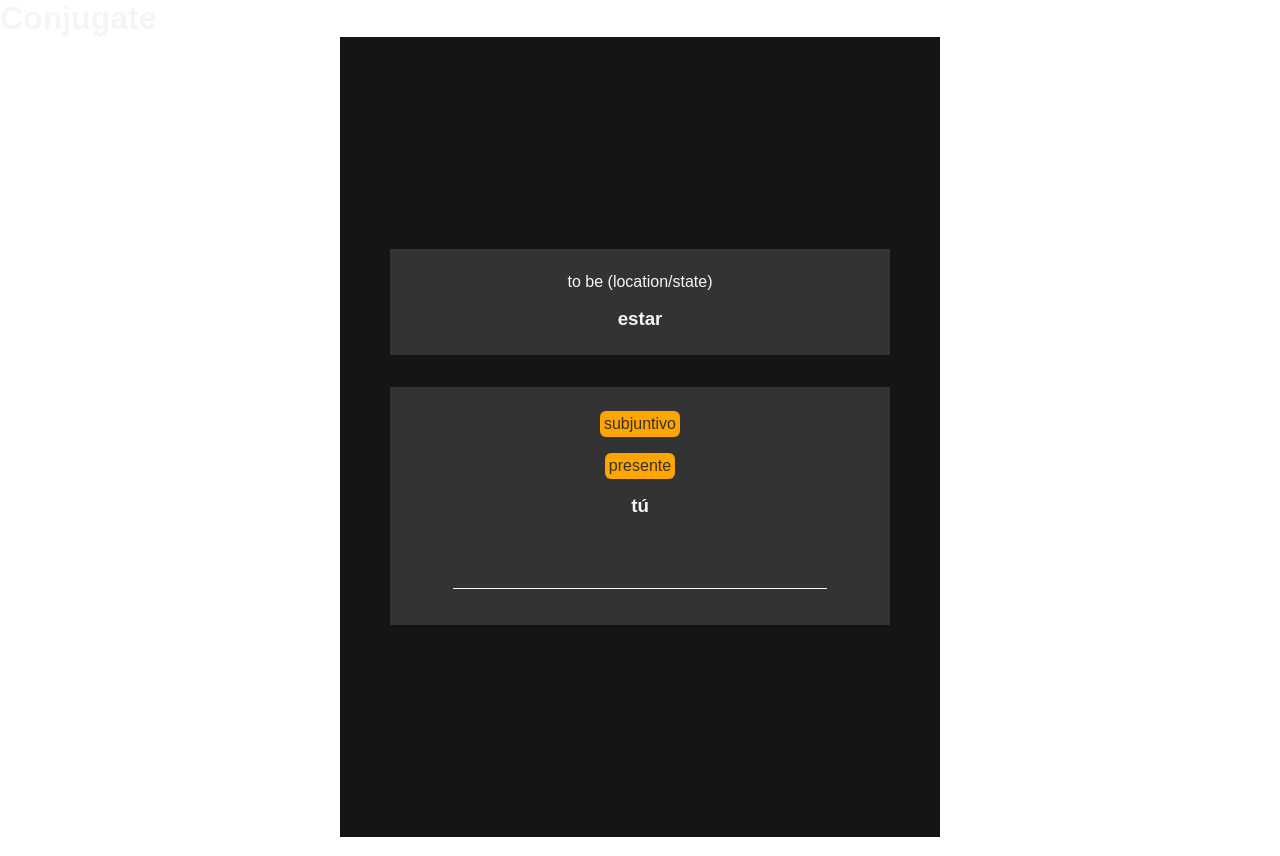
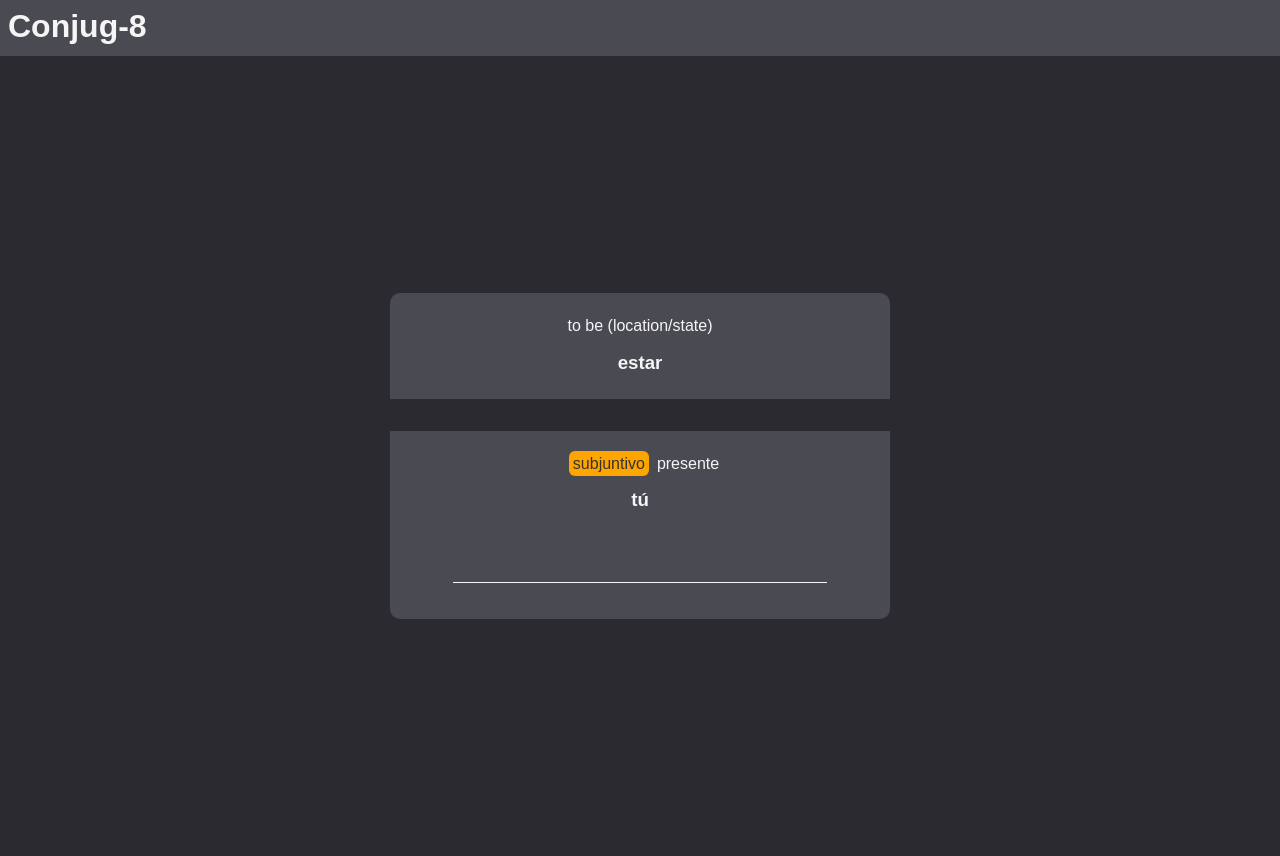
Before and after one commit to BuenVia/conjugar, a React (Create React App) app: page / in a window 1280 px wide. Built offline with nearby package versions, Linux system fonts and the light colour scheme.

Commit message:
update to styles

```diff
--- a/src/App.css
+++ b/src/App.css
@@ -7,17 +7,28 @@
 body {
   font-family: sans-serif;
   color: whitesmoke;
+  background-color: rgb(42, 42, 48);
+}
+
+.App {
+  height: 100vh;
+}
+
+header {
+  height: 7%;
+  background-color: rgb(74, 74, 82);
+  padding: 0.5em;
 }
 
 .card-container {
   width: 600px;
+  height: 93%;
   min-height: 800px;
   margin: auto;
   display: flex;
   flex-direction: column;
   justify-content: center;
   align-items: center;
-  background-color: rgb(21, 21, 24);
 }
 
 .verb-container {
@@ -28,7 +39,8 @@ body {
   flex-direction: column;
   justify-content: center;
   align-items: center;
-  background-color: #333333;
+  background-color: rgb(74, 74, 82);
+  border-radius: 10px 10px 0 0;
 }
 .verb-container p, .verb-container h3 {
   margin: 0.5em 0;
@@ -38,7 +50,8 @@ body {
   width: 500px;
   margin: 1em;
   padding: 1em;
-  background-color: #333333;
+  background-color: rgb(74, 74, 82);
+  border-radius: 0 0 10px 10px;
 }
 .conjugation-container .details-container {
   margin: 0.5em 0;
@@ -48,7 +61,8 @@ body {
   align-items: center;
   gap: 1em;
 }
-.conjugation-container .details-container p {
+.conjugation-container .details-container .mood {
+  margin: 0 0.5em;
   padding: 0.25em;
   background-color: orange;
   color: #333333;
--- a/src/App.scss
+++ b/src/App.scss
@@ -7,17 +7,28 @@
 body {
   font-family: sans-serif;
   color: whitesmoke;
+  background-color: rgb(42, 42, 48);
+}
+
+.App {
+  height: 100vh;
+}
+
+header {
+  height: 7%;
+  background-color: rgb(74, 74, 82);
+  padding: .5em;
 }
 
 .card-container {
   width: 600px;
+  height: 93%;
   min-height: 800px;
   margin: auto;
   display: flex;
   flex-direction: column;
   justify-content: center;
   align-items: center;
-  background-color: rgb(21, 21, 24);
 }
 
 .verb-container {
@@ -28,7 +39,8 @@ body {
   flex-direction: column;
   justify-content: center;
   align-items: center;
-  background-color: #333333;
+  background-color: rgb(74, 74, 82);
+  border-radius: 10px 10px 0 0;
   p, h3 {
     margin: .5em 0;
   }
@@ -38,7 +50,8 @@ body {
   width: 500px;
   margin: 1em;
   padding: 1em;
-  background-color: #333333;
+  background-color: rgb(74, 74, 82);
+  border-radius: 0 0 10px 10px ;
   .details-container {
     margin: .5em 0;
     display: flex;
@@ -46,7 +59,8 @@ body {
     justify-content: center;
     align-items: center;
     gap: 1em;
-    p {
+    .mood {
+      margin: 0 .5em;
       padding: .25em;
       background-color: orange;
       color: #333333;
--- a/src/App.tsx
+++ b/src/App.tsx
@@ -20,16 +20,16 @@ const App: React.FC = () => {
   return (
     <div className="App">
       <header>
-        <h1>Conjugate</h1>
+        <h1>Conjug-8</h1>
       </header>
-      <main>
+
         <ConjugateCard
           infinitive={verbList[verbIndex].infinitive}
           translation={verbList[verbIndex].translation}
           verb={verbList[verbIndex].conjugations[conjugationIndex]}
           nextQuestionHandler={nextQuestionHandler}
         />
-      </main>
+
     </div>
   );
 }
--- a/src/components/ConjugateCard.tsx
+++ b/src/components/ConjugateCard.tsx
@@ -63,8 +63,10 @@ const ConjugateCard: React.FC<VerbProps> = (props) => {
 
             <div className="conjugation-container">
                 <div className="details-container">
-                    <p>{props.verb.mood}</p>
-                    <p>{props.verb.tense}</p>
+                    <div>
+                        <span className='mood'>{props.verb.mood}</span>
+                        <span className='tense'>{props.verb.tense}</span>
+                    </div>
                     <h3>{props.verb.pronoun}</h3>
                 </div>
                 <form className="user-form" onSubmit={e => submitHandler(e)}>
```
Also changed, not shown: 1 other file (tests, documents, lock files or other folders).
